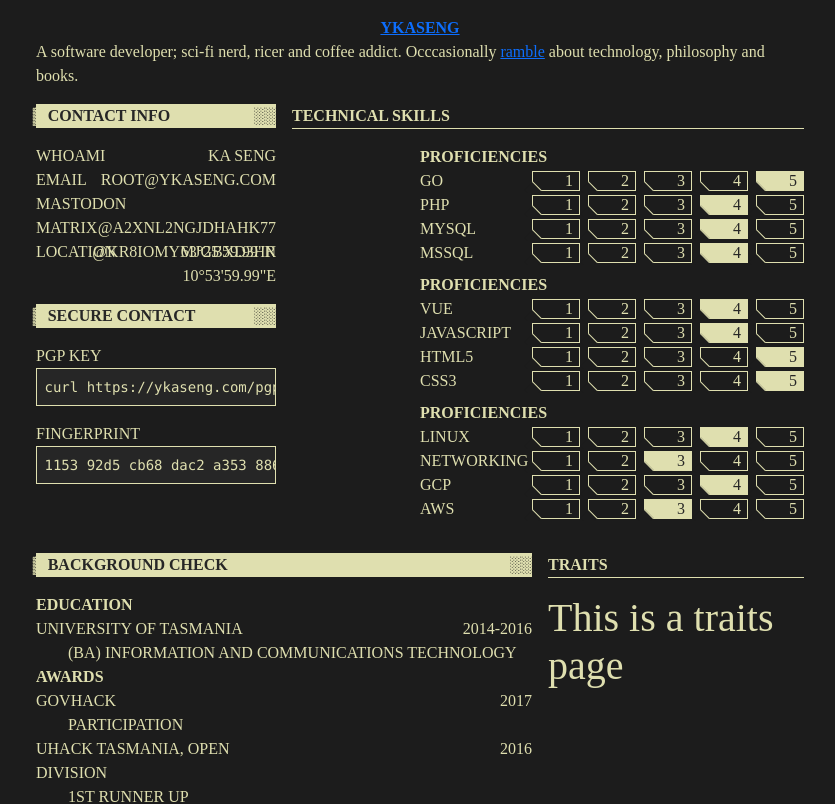
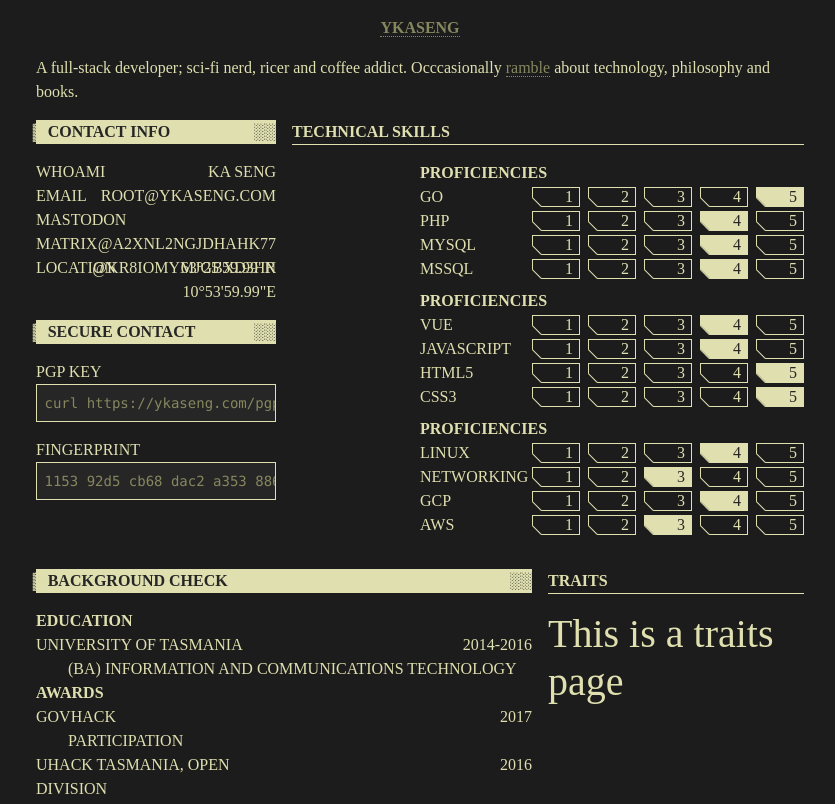
Before and after one commit to ykaseng/portfolio, a Vue app: page / in a window 1280 px wide. Shown: the top 804 px of the page, without its empty margins (220-1055 px from the left). Built offline with nearby package versions, Linux system fonts and the light colour scheme; a web font is replaced by a local one; what @tryghost/content-api would draw is missing.

Commit message:
Style changes, add page api

```diff
--- a/src/App.vue
+++ b/src/App.vue
@@ -58,10 +58,35 @@ p {
   margin: unset;
 }
 
+pre {
+  background-color: var(--BLK-COLOR);
+  border: 1px solid var(--WHT-COLOR);
+  color: var(--GRN-COLOR);
+  padding: 7.5px;
+}
+
+code {
+  background-color: var(--BLK-COLOR);
+  color:var(--GRN-COLOR);
+  padding: .2em .4em;
+  border-radius: .2em;
+}
+
 #app {
   max-width: 800px;
   margin: 0 auto;
   padding: 1em;
+}
+
+a {
+  color: var(--GRN-COLOR);
+  text-decoration: none;
+  border-bottom: 1px dotted var(--GRN-COLOR);
+}
+
+a:hover {
+  color: var(--PUR-COLOR);
+  border-bottom: 1px dotted var(--PUR-COLOR);
 }
 
 #nav a {
--- a/src/components/Articles.vue
+++ b/src/components/Articles.vue
@@ -57,6 +57,10 @@ export default {
 </script>
 
 <style scoped>
+.article-container {
+    margin: 1em 0;
+}
+
 ul {
     list-style-type: none;
 }
--- a/src/components/Contact.vue
+++ b/src/components/Contact.vue
@@ -28,9 +28,4 @@ export default {
 </script>
 
 <style scoped>
-pre {
-  background-color: var(--BLK-COLOR);
-  border: 1px solid var(--WHT-COLOR);
-  padding: 7.5px;
-}
 </style>
--- a/src/views/About.vue
+++ b/src/views/About.vue
@@ -1,6 +1,6 @@
 <template>
   <div>
-      <p>A software developer; sci-fi nerd, ricer and coffee addict. Occcasionally <router-link to="/verbose">ramble</router-link> about technology, philosophy and books.</p>
+      <p class="description">A full-stack developer; sci-fi nerd, ricer and coffee addict. Occcasionally <router-link to="/verbose">ramble</router-link> about technology, philosophy and books.</p>
   </div>
   <div class="row g-0">
     <div class="contact-col col col-12 col-md-4">
@@ -50,4 +50,8 @@ export default {
     padding-right: 1em;
   }
 }
+
+.description {
+  margin-top: 1em;
+}
 </style>
--- a/src/views/Home.vue
+++ b/src/views/Home.vue
@@ -14,3 +14,9 @@ export default {
   }
 }
 </script>
+
+<style scoped>
+/deep/ ul {
+  padding-left: unset;
+}
+</style>
--- a/src/views/Post.vue
+++ b/src/views/Post.vue
@@ -35,5 +35,7 @@ export default {
 </script>
 
 <style scoped>
-
+/deep/ p {
+    margin-bottom: 1em;
+}
 </style>
```
Also changed, not shown: src/api/pages.js (added, +15 -0 lines), 1 other file (tests, documents, lock files or other folders).
